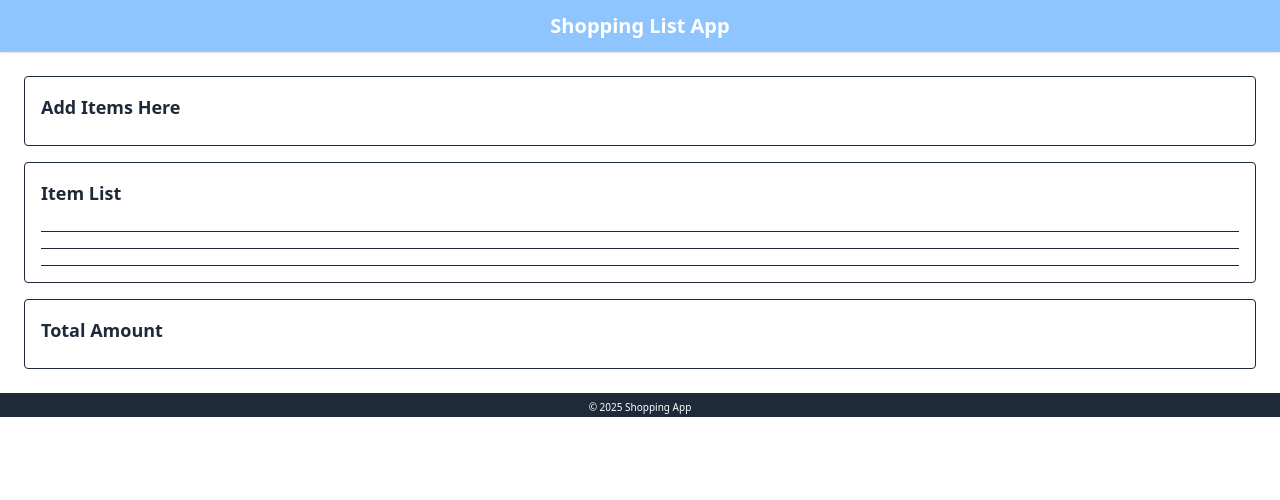
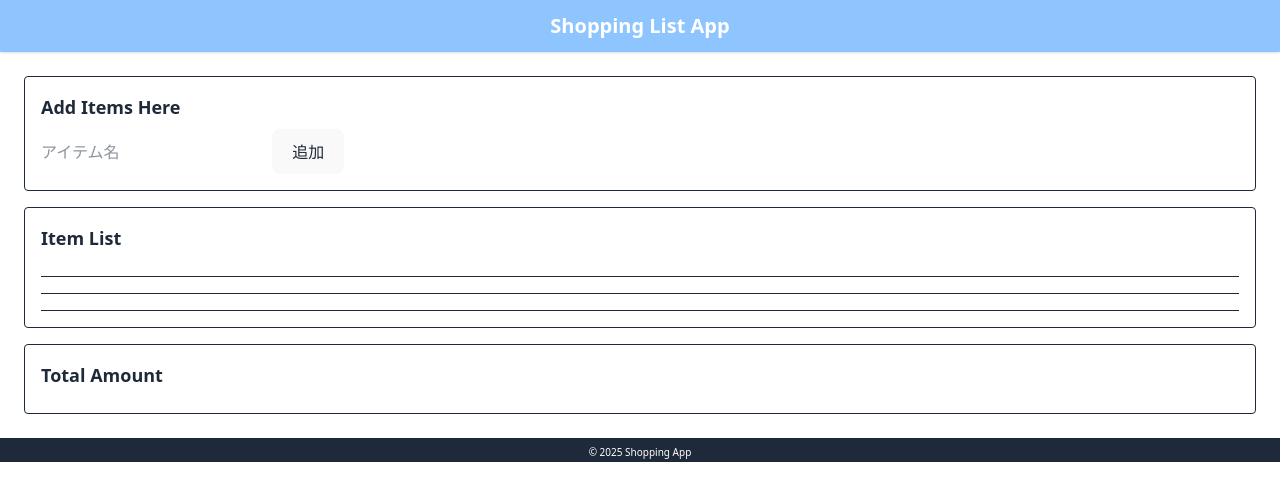
Before and after one commit to tcs-rui-takahashi/react_shoppingList_app, a React (Vite) app: page / in a window 1280 px wide. Shown: the top 500 px of the page. Built offline with nearby package versions, Linux system fonts and the light colour scheme.

Commit message:
App InputForm 間の状態受け渡しを実装

```diff
--- a/src/apps/App.tsx
+++ b/src/apps/App.tsx
@@ -1,8 +1,16 @@
+import { useState } from "react";
 import { InputForm } from "./components/InputForm";
 import { ItemList } from "./components/ItemList";
 import { TotalAmount } from "./components/TotalAmount";
+import type { Item } from "./types/Items";
 
 function App() {
+  const [items, setItems] = useState<Item[]>([]);
+
+  const handleAddItem = (newItem: Item) => {
+    setItems((prev) => [newItem, ...prev]);
+  };
+
   return (
     <div className="flex flex-col min-h-screen text-gray-800">
       <header className="bg-blue-300 text-white text-center py-3 px-4 shadow">
@@ -11,8 +19,8 @@ function App() {
 
       <main>
         <div className="flex-1 p-6">
-          <InputForm />
-          <ItemList />
+          <InputForm onAddItem={handleAddItem} />
+          <ItemList items={items} />
           <TotalAmount />
         </div>
       </main>
--- a/src/apps/components/InputForm.tsx
+++ b/src/apps/components/InputForm.tsx
@@ -1,8 +1,40 @@
-export function InputForm() {
+import { useState } from "react";
+import type { Item as ItemType } from "../types/Items";
+
+type InputFormProps = {
+  onAddItem: (item: ItemType) => void;
+};
+
+export function InputForm({ onAddItem }: InputFormProps) {
+  const [name, setName] = useState("");
+
+  const handleSubmit = (e: React.FormEvent) => {
+    e.preventDefault();
+
+    const newItem: ItemType = {
+      id: crypto.randomUUID(),
+      name,
+      completed: false,
+    };
+    onAddItem(newItem);
+
+    setName("");
+  };
+
   return (
     <section className="border p-4 rounded mb-4">
       <h2 className="font-bold text-lg mb-2">Add Items Here</h2>
-      {/* TODO: フォーム要素は今後ここに追加予定 */}
+      <form onSubmit={handleSubmit}>
+        {/* TODO: 入力要素は最小限。1－1と本UIを差し替え予定 */}
+        <input
+          type="text"
+          value={name}
+          onChange={(e) => setName(e.target.value)}
+          placeholder="アイテム名"
+          required
+        />
+        <button type="submit">追加</button>
+      </form>
     </section>
   );
 }
```
Also changed, not shown: src/apps/components/ItemList.tsx (+9 -2 lines), 2 other files (tests, documents, lock files or other folders).
